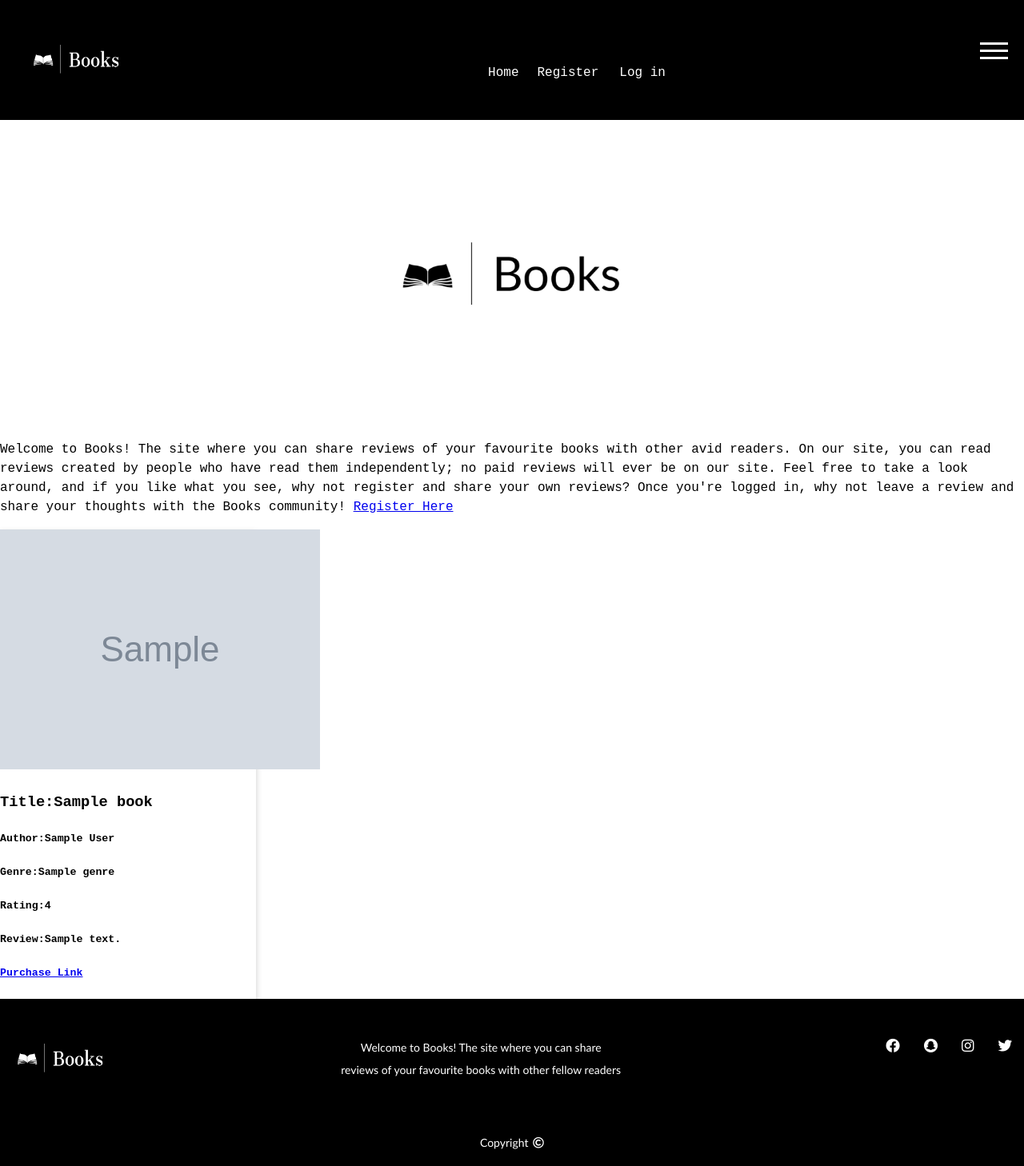
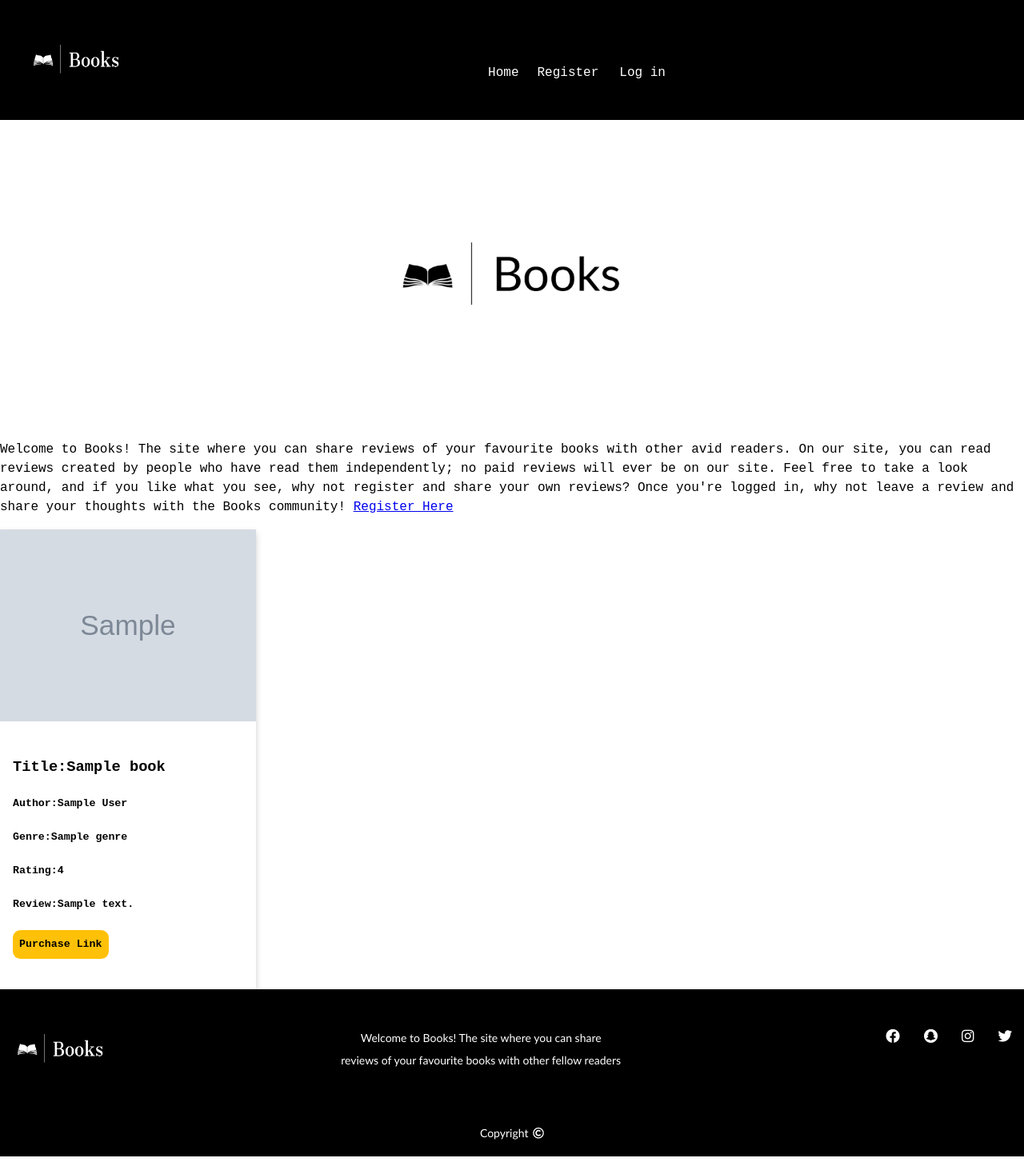
Before and after one commit to IzzySoprano/Books-MS3, a Flask app: page / in a window 1280 px wide. Shown: the whole page at 80% size. Run offline with Flask 2, Linux system fonts and the light colour scheme; grey boxes marked "Sample" are stand-in pictures; a database or web service that is not in the repository returns one stand-in record (values such as "Sample title"); some libraries are stand-ins or nearby versions.

Commit message:
Styled book cards

```diff
--- a/static/css/style.css
+++ b/static/css/style.css
@@ -4,6 +4,8 @@ body {
   font-family: 'Courier New', Courier, monospace;
   font-weight: 500;
   height: 100vh;
+  display: flex;
+  flex-direction: column;
 }
 
 body::-webkit-scrollbar {
@@ -94,12 +96,14 @@ ul li:hover{
 }
 
 .mobile-menu {
+  position: absolute;
+  top: 80px;
+  right: 0px;
+  height: calc(100vh - 50px);
+  padding: 1rem;
   display: none;
-  /* position: absolute; */
-  top: 10px;
-  /* left: 150px; */
-  height: calc(100vh - 50px);
-  width: 100%;
+  background-color: black;
+  z-index: 1000;
 }
 
 .mobile-menu li {
@@ -107,7 +111,7 @@ ul li:hover{
 }
 
 /* Media Queries for Navbar */
-@media only screen and (max-width: 600px) {
+@media only screen and (max-width: 750px) {
   header nav {
     display: none;
   }
@@ -117,9 +121,12 @@ ul li:hover{
   }
 }
 
+main {
+  flex-grow: 1;
+}
+
 /* Footer */
 footer {
-  position: absolute;
   background: black;
   height: auto;
   width: 100%;
@@ -242,6 +249,26 @@ footer {
   box-shadow: 0 8px 16px 0 rgba(0,0,0,0.2);
 }
 
+.card img {
+  width: 100%;
+}
+
+.book-details {
+  padding: 1rem;
+}
+
+.book-details > h5 > a {
+  display: inline-block;
+  text-align: center;
+  text-decoration: none;
+  vertical-align: middle;
+  cursor: pointer;
+  padding: 0.5rem;
+  border-radius: 0.6rem;
+  background-color: #ffc107;
+  color: black;
+}
+
 /* Login Page */
 #login-page-container {
   display: flex;
@@ -258,7 +285,7 @@ footer {
 .login{
   background: black;
   color: #ffffff;
-  width: 30%;
+  width: clamp(300px, 90%, 600px);
   margin: 10px auto;
   box-sizing: border-box;
   padding: 50px 30px;
@@ -531,12 +558,14 @@ footer {
  }
 }
 
-
-
 @media screen and (min-width: 750px) {
   .split-screen {
     flex-direction: row;
     height: 100vh;
+  }
+
+  #hamburger-icon {
+    visibility: hidden;
   }
 
   .left, .right {
```
